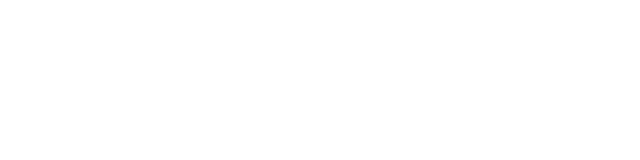
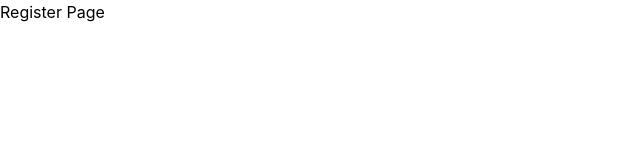
Before and after one commit to KevinIsYi/Chat-App, a React (Create React App) app: page /auth/register in a window 1280 px wide. Shown: the top 160 px of the page, without its empty margins (0-640 px from the left). Built offline with nearby package versions, Linux system fonts and the light colour scheme.

Commit message:
Added private and public routes

```diff
--- a/src/pages/ChatPage.tsx
+++ b/src/pages/ChatPage.tsx
@@ -1,7 +1,7 @@
 export const ChatPage = () => {
     return (
         <div>
-            CHat
+            Chat Page
         </div>
     )
 }
--- a/src/pages/RegisterPage.tsx
+++ b/src/pages/RegisterPage.tsx
@@ -1,7 +1,7 @@
 export const RegisterPage = () => {
     return (
         <div>
-
+            Register Page
         </div>
     )
 }
--- a/src/router/AppRouter.tsx
+++ b/src/router/AppRouter.tsx
@@ -2,20 +2,34 @@ import {
     BrowserRouter as Router,
     Switch,
     Redirect,
-    Route
 } from "react-router-dom";
+import { PrivateRoute } from './PrivateRoute';
+import { PublicRoute } from "./PublicRoute";
+import { ChatPage } from '../pages/ChatPage';
 import { LoginPage } from "../pages/LoginPage";
 import { RegisterPage } from "../pages/RegisterPage";
-import { ChatPage } from '../pages/ChatPage';
 
 export const AppRouter = () => {
     return (
         <Router>
             <>
                 <Switch>
-                    <Route exact path="/" component={ChatPage} />
-                    <Route exact path="/auth/login" component={LoginPage} />
-                    <Route exact path="/auth/register" component={RegisterPage} />
+                    <PublicRoute
+                        component={LoginPage}
+                        isAuthenticated={false}
+                        path="/auth/login"
+                    />
+                    <PublicRoute
+                        component={RegisterPage}
+                        isAuthenticated={false}
+                        path="/auth/register"
+                    />
+                    <PrivateRoute
+                        exact
+                        component={ChatPage}
+                        path="/"
+                        isAuthenticated={true}
+                    />
 
                     <Redirect to="/" />
                 </Switch>
--- /dev/null
+++ b/src/router/PrivateRoute.tsx
@@ -0,0 +1,16 @@
+import { Redirect, Route, RouteProps } from 'react-router-dom';
+
+interface PrivateRouteProps extends RouteProps {
+    isAuthenticated: boolean;
+};
+
+export const PrivateRoute = ({ isAuthenticated, ...rest }: PrivateRouteProps) => {
+
+    if (isAuthenticated) {
+        return (
+            <Route {...rest} />
+        )
+    }
+
+    return <Redirect to="/auth/login" />
+}
--- /dev/null
+++ b/src/router/PublicRoute.tsx
@@ -0,0 +1,14 @@
+import { Redirect, Route, RouteProps } from 'react-router-dom';
+
+interface PublicRouteProps extends RouteProps {
+    isAuthenticated: boolean;
+};
+
+export const PublicRoute = ({ isAuthenticated, ...rest }: PublicRouteProps) => {
+
+    if (!isAuthenticated) {
+        return <Route {...rest} />
+    }
+
+    return <Redirect to="/" />
+}
```
